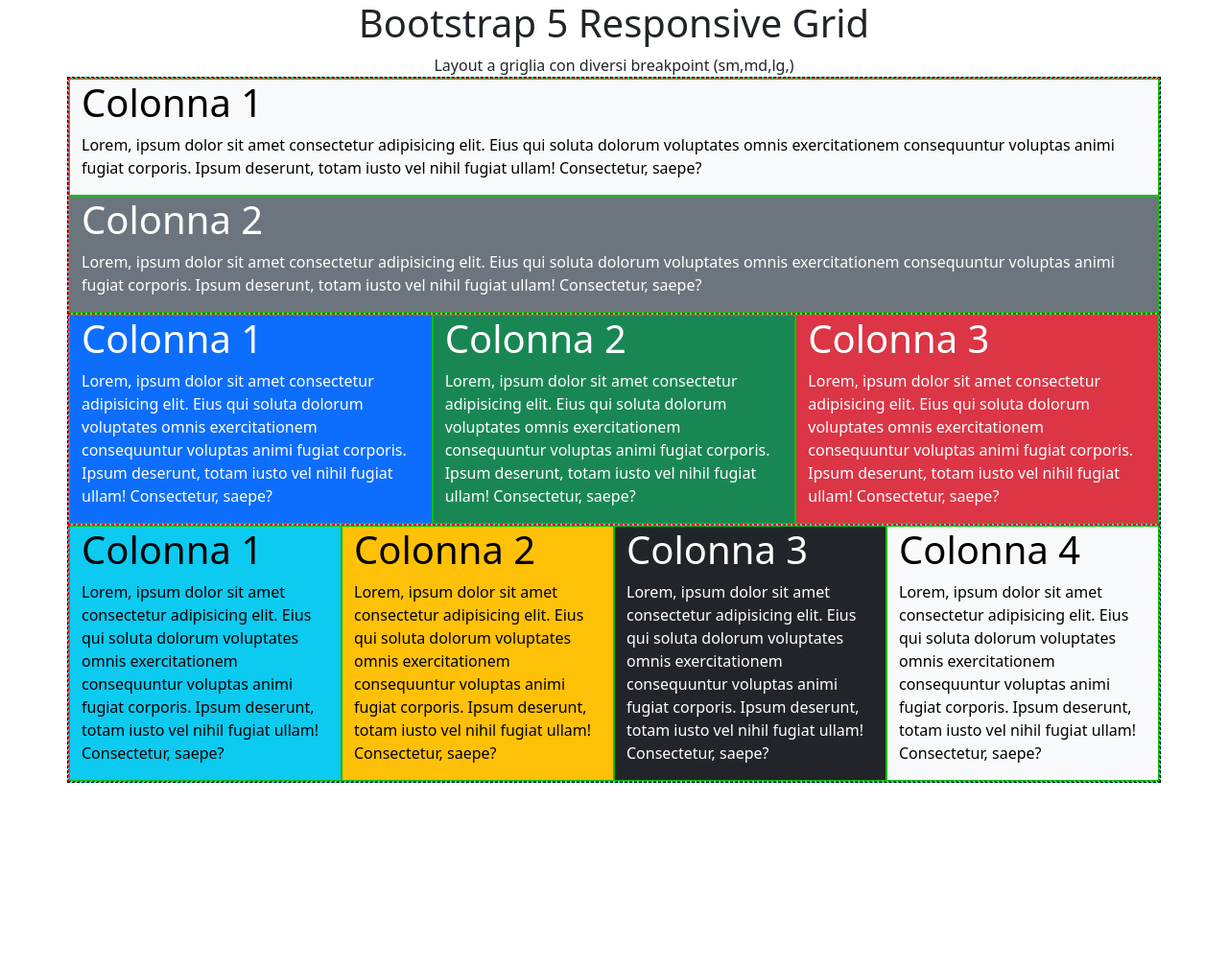
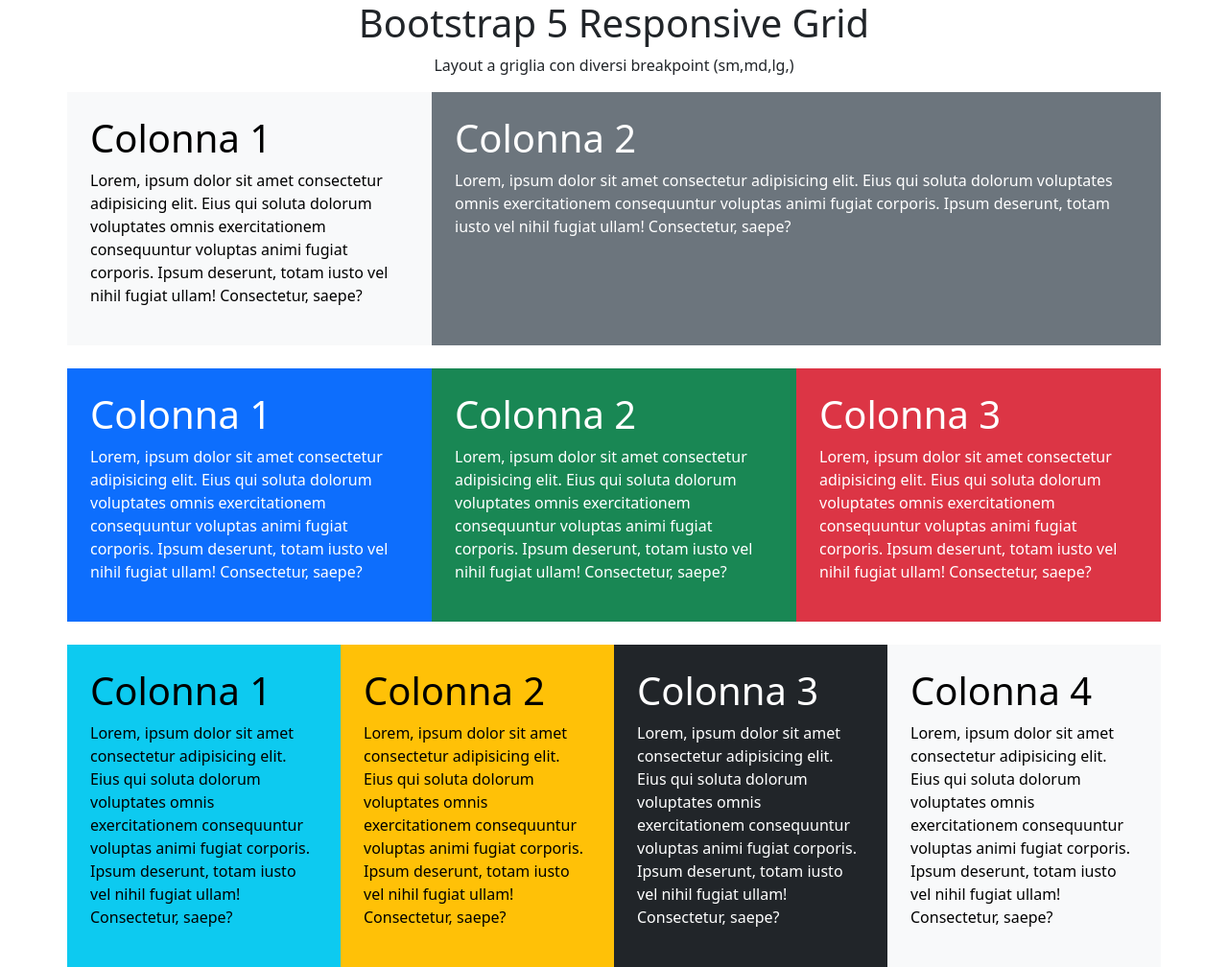
Before and after one commit to michelangelomancini4/htmlcss-bootstrap-layout, a plain HTML site: page index.html in a window 1280 px wide. Shown: the whole page at 96% size. Before the commit the page ends 816 px from the top, so only its background shows below. Drawn offline with nearby package versions, Linux system fonts and the light colour scheme.

Commit message:
adding padding - margin and general fixing

```diff
--- a/css/style.css
+++ b/css/style.css
@@ -2,21 +2,3 @@
 section{
     text-align: center;
 }
-/* regole di debug  */
-
-[class^='container'] {
-    border: 1px dashed black;
-    background-color: rgb(93, 198, 233);
-    /* min-height:  1600px; */
-
-}
-
-[class^='row'] {
-    border: 1px dashed red;
-}
-
-[class^='col'] {
-    /* height: 170px; */
-    background-color: #c8eb3b;
-    border: 1px solid #0abf0a;
-}
--- a/index.html
+++ b/index.html
@@ -16,57 +16,57 @@
 
     <div class="container">
         <!-- prima row -->
-        <div class="row ">
+        <div class="row mt-3">
             <!-- prima colonna -->
-            <div class="col-sm col-lg-12 col-md-6 text-bg-light">
+            <div class="col-sm  col-md-6 col-lg-4 p-4 text-bg-light ">
                 <h1>Colonna 1</h1>
                 <p>Lorem, ipsum dolor sit amet consectetur adipisicing elit. Eius qui soluta dolorum voluptates omnis exercitationem consequuntur voluptas animi fugiat corporis. Ipsum deserunt, totam iusto vel nihil fugiat ullam! Consectetur, saepe?</p>
             </div>
 
             <!-- seconda colonna -->
 
-            <div class="col-sm col-lg-12 col-md-6 text-bg-secondary">
+            <div class="col-sm  col-md-6 col-lg-8 p-4 text-bg-secondary">
                 <h1>Colonna 2</h1>
                 <p>Lorem, ipsum dolor sit amet consectetur adipisicing elit. Eius qui soluta dolorum voluptates omnis exercitationem consequuntur voluptas animi fugiat corporis. Ipsum deserunt, totam iusto vel nihil fugiat ullam! Consectetur, saepe?</p>
             </div>
 
         </div>
         <!-- seconda row -->
-        <div class="row row-cols-md-3">
+        <div class="row row-cols-md-3  mt-4">
             <!-- prima colonna -->
-            <div class="col-6 text-bg-primary">
+            <div class="col-6 p-4 text-bg-primary">
                 <h1>Colonna 1</h1>
                 <p>Lorem, ipsum dolor sit amet consectetur adipisicing elit. Eius qui soluta dolorum voluptates omnis exercitationem consequuntur voluptas animi fugiat corporis. Ipsum deserunt, totam iusto vel nihil fugiat ullam! Consectetur, saepe?</p>
             </div>
             <!-- seconda colonna -->
-            <div class="col-6 text-bg-success">
+            <div class="col-6 p-4 text-bg-success">
                 <h1>Colonna 2</h1>
                 <p>Lorem, ipsum dolor sit amet consectetur adipisicing elit. Eius qui soluta dolorum voluptates omnis exercitationem consequuntur voluptas animi fugiat corporis. Ipsum deserunt, totam iusto vel nihil fugiat ullam! Consectetur, saepe?</p>
             </div>
             <!-- terza colonna -->
-            <div class="col-12 text-bg-danger">
+            <div class="col-12 p-4 text-bg-danger">
                 <h1>Colonna 3</h1>
                 <p>Lorem, ipsum dolor sit amet consectetur adipisicing elit. Eius qui soluta dolorum voluptates omnis exercitationem consequuntur voluptas animi fugiat corporis. Ipsum deserunt, totam iusto vel nihil fugiat ullam! Consectetur, saepe?</p>
             </div>
         </div>
             <!-- terza row -->
-             <div class="row row-cols-2 row-cols-md-4">
-                <div class="col text-bg-info">
+             <div class="row row-cols-2 row-cols-md-4 mt-4"">
+                <div class="col p-4 text-bg-info">
                     <h1>Colonna 1</h1>
                     <p>Lorem, ipsum dolor sit amet consectetur adipisicing elit. Eius qui soluta dolorum voluptates omnis exercitationem consequuntur voluptas animi fugiat corporis. Ipsum deserunt, totam iusto vel nihil fugiat ullam! Consectetur, saepe?</p>
                 </div>
                 <!-- seconda colonna -->
-                <div class="col text-bg-warning">
+                <div class="col p-4 text-bg-warning">
                     <h1>Colonna 2</h1>
                     <p>Lorem, ipsum dolor sit amet consectetur adipisicing elit. Eius qui soluta dolorum voluptates omnis exercitationem consequuntur voluptas animi fugiat corporis. Ipsum deserunt, totam iusto vel nihil fugiat ullam! Consectetur, saepe?</p>
                 </div>
                 <!-- terza colonna -->
-                <div class="col text-bg-dark">
+                <div class="col p-4 text-bg-dark">
                     <h1>Colonna 3</h1>
                     <p>Lorem, ipsum dolor sit amet consectetur adipisicing elit. Eius qui soluta dolorum voluptates omnis exercitationem consequuntur voluptas animi fugiat corporis. Ipsum deserunt, totam iusto vel nihil fugiat ullam! Consectetur, saepe?</p>
                 </div>
                 <!-- quarta colonna -->
-                <div class="col text-bg-light">
+                <div class="col p-4 text-bg-light">
                     <h1>Colonna 4</h1>
                     <p>Lorem, ipsum dolor sit amet consectetur adipisicing elit. Eius qui soluta dolorum voluptates omnis exercitationem consequuntur voluptas animi fugiat corporis. Ipsum deserunt, totam iusto vel nihil fugiat ullam! Consectetur, saepe?</p>
                 </div>
```
